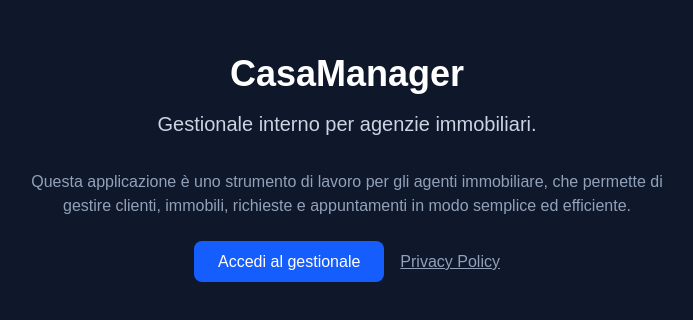
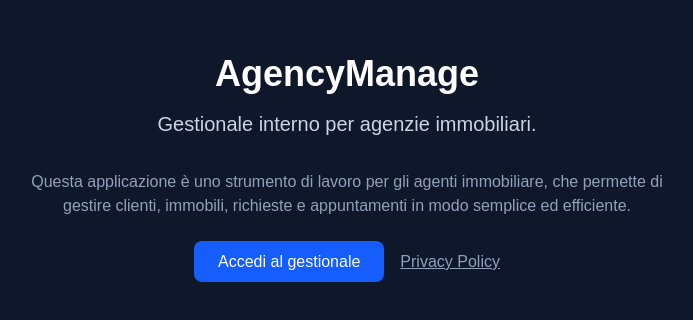
Before and after one commit to bandieralucaa/AgencyManage, a Next.js app: page / in a window 1280 px wide. Shown: the part 236-556 px from the top of the page, without its empty margins (293-986 px from the left). Built offline with nearby package versions, Linux system fonts and the light colour scheme.

Commit message:
Rinomina da CasaManager ad AgencyManage

```diff
--- a/app/(app)/impostazioni/actions.ts
+++ b/app/(app)/impostazioni/actions.ts
@@ -3,7 +3,7 @@
 import { createClient } from '@/lib/supabase/server'
 import { revalidatePath } from 'next/cache'
 
-const DOMINIO_FINTO = 'casamanager.local'
+const DOMINIO_FINTO = 'agencymanage.local'
 
 export async function aggiornaProfilo(
   nome: string,
--- a/app/layout.tsx
+++ b/app/layout.tsx
@@ -13,9 +13,9 @@ const geistMono = Geist_Mono({
 });
 
 export const metadata: Metadata = {
-  title: "CasaManager",
-  description: "Gestionale agenzia immobiliare",
-};
+  title: 'AgencyManage',
+  description: 'Gestionale agenzia immobiliare',
+}
 
 export default function RootLayout({ children }: LayoutProps<"/">) {
   return (
--- a/app/login/page.tsx
+++ b/app/login/page.tsx
@@ -4,7 +4,7 @@ import { useState } from 'react'
 import { useRouter } from 'next/navigation'
 import { createClient } from '@/lib/supabase/client'
 
-const DOMINIO_FINTO = 'casamanager.local'
+const DOMINIO_FINTO = 'agencymanage.local'
 
 export default function LoginPage() {
   const router = useRouter()
@@ -41,7 +41,7 @@ export default function LoginPage() {
       <div className="w-full max-w-md">
         <div className="bg-slate-800 rounded-2xl shadow-2xl p-8 border border-slate-700">
           <div className="text-center mb-8">
-            <h1 className="text-3xl font-bold text-white">CasaManager</h1>
+            <h1 className="text-3xl font-bold text-white">AgencyManage</h1>
             <p className="text-slate-400 mt-2 text-sm">Gestionale agenzia immobiliare</p>
           </div>
 
@@ -96,7 +96,7 @@ export default function LoginPage() {
         </div>
 
         <p className="text-center text-slate-500 text-xs mt-6">
-          © CasaManager — Accesso riservato
+          © AgencyManage — Accesso riservato
         </p>
       </div>
     </div>
--- a/app/page.tsx
+++ b/app/page.tsx
@@ -4,7 +4,7 @@ export default function Home() {
   return (
     <div className="min-h-screen bg-slate-900 text-white flex items-center justify-center p-8">
       <div className="max-w-2xl text-center">
-        <h1 className="text-4xl font-bold mb-4">CasaManager</h1>
+        <h1 className="text-4xl font-bold mb-4">AgencyManage</h1>
         <p className="text-xl text-slate-300 mb-8">
           Gestionale interno per agenzie immobiliari.
         </p>
--- a/app/privacy/page.tsx
+++ b/app/privacy/page.tsx
@@ -2,9 +2,9 @@ export default function PrivacyPolicyPage() {
   return (
     <div className="min-h-screen bg-slate-900 text-white p-8">
       <div className="max-w-3xl mx-auto">
-        <h1 className="text-3xl font-bold mb-6">Privacy Policy di CasaManager</h1>
+        <h1 className="text-3xl font-bold mb-6">Privacy Policy di AgencyManage</h1>
         <p className="text-slate-400 mb-4">
-          La presente informativa sulla privacy descrive come CasaManager (di seguito "l'Applicazione")
+          La presente informativa sulla privacy descrive come AgencyManage (di seguito "l'Applicazione")
           raccoglie, utilizza e protegge i dati personali degli utenti.
         </p>
         <h2 className="text-xl font-semibold mt-6 mb-2">1. Dati Raccolti</h2>
@@ -22,10 +22,6 @@ export default function PrivacyPolicyPage() {
           I dati non vengono condivisi con terze parti al di fuori di quanto necessario per il funzionamento
           dell'Applicazione (es. Supabase per il database, Vercel per l'hosting).
         </p>
-        <h2 className="text-xl font-semibold mt-6 mb-2">4. Contatti</h2>
-        <p className="text-slate-300">
-          Per qualsiasi domanda, puoi contattarci all'indirizzo email: supporto@casamanager.it
-        </p>
       </div>
     </div>
   )
--- a/components/sidebar.tsx
+++ b/components/sidebar.tsx
@@ -73,9 +73,9 @@ export default function Sidebar({
         <div className="px-5 py-5 border-b border-slate-700">
           <Link href="/dashboard" className="flex items-center gap-2" onClick={() => setMenuAperto(false)}>
             <div className="w-8 h-8 rounded-lg bg-blue-600 flex items-center justify-center text-sm font-bold">
-              CM
+              AM
             </div>
-            <span className="font-bold text-lg">CasaManager</span>
+            <span className="font-bold text-lg">AgencyManage</span>
           </Link>
         </div>
 
--- a/package.json
+++ b/package.json
@@ -1,5 +1,5 @@
 {
-  "name": "casamanager",
+  "name": "agencymanage",
   "version": "0.1.0",
   "private": true,
   "scripts": {
```
Also changed, not shown: 1 other file (tests, documents, lock files or other folders).
